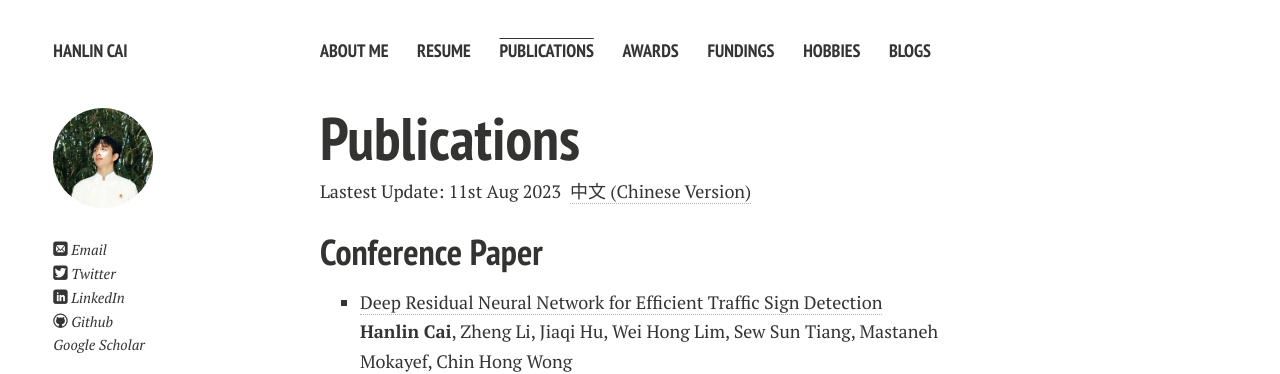
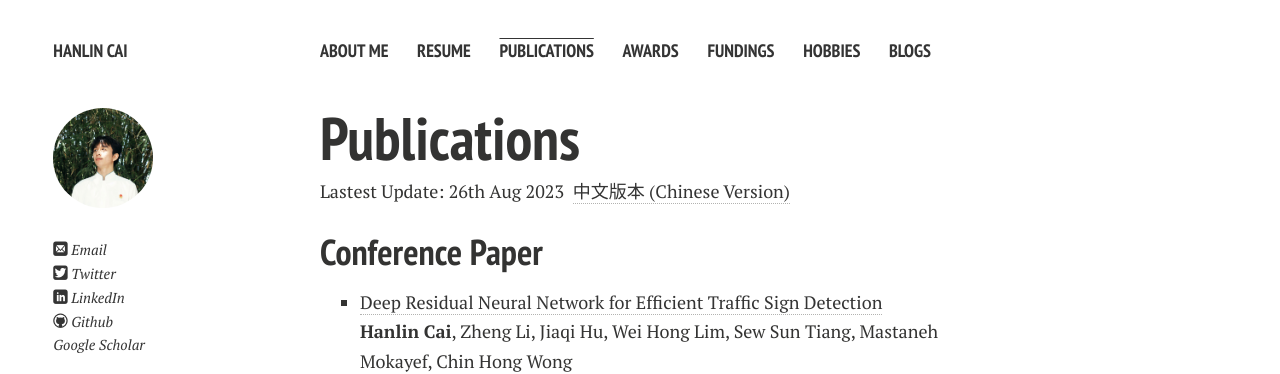
Before and after one commit to GuangLun2000/GuangLun2000.github.io, a Jekyll site: the page built from publications.md, in a window 1280 px wide. Shown: the top 374 px of the page. Built offline with Jekyll 4.4.1, drawn with Linux system fonts in a browser that asks for light colours; nearby versions of some CDN libraries; comment, search, counter and statistics services are not loaded; a style sheet for code colours, icons or effects is not loaded.

Commit message:
Update publications.md

```diff
--- a/publications.md
+++ b/publications.md
@@ -6,13 +6,13 @@
 
 # Publications
 
-Lastest Update: 11st Aug 2023&nbsp;  [中文 (Chinese Version)](https://caihanlin.com/file/publications-zh/)
+Lastest Update: 26th Aug 2023&nbsp;  [中文版本 (Chinese Version)](https://caihanlin.com/file/publications-zh/)
 
 ## Conference Paper
 
-- [Deep Residual Neural Network for Efficient Traffic Sign Detection](https://caihanlin.com/mypaper/202302ICAROB.pdf)<br>**Hanlin Cai**, Zheng Li, Jiaqi Hu, Wei Hong Lim, Sew Sun Tiang, Mastaneh Mokayef, Chin Hong Wong<br>28th International Conference on Artificial Life and Robotics<br>Beppu, Japan. February, 2023. [Slides](https://caihanlin.com/mypaper/slides/2023-ICAROB-Pre.pdf).<br>
+- [Deep Residual Neural Network for Efficient Traffic Sign Detection](https://www.researchgate.net/publication/369505759)<br>**Hanlin Cai**, Zheng Li, Jiaqi Hu, Wei Hong Lim, Sew Sun Tiang, Mastaneh Mokayef, Chin Hong Wong<br>28th International Conference on Artificial Life and Robotics<br>Beppu, Japan. February, 2023. [Slides](https://caihanlin.com/mypaper/slides/2023-ICAROB-Pre.pdf).<br>
 
-- [An IoT Garbage Monitoring System for Effective Garbage Management](https://caihanlin.com/mypaper/202208cenim.pdf)<br>**Hanlin Cai**, Jiaqi Hu, Zheng Li, Wei Hong Lim, Mastaneh Mokayef, Chin Hong Wong<br>4th International Conference on Computer Engineering, Network and Intelligent Multimedia<br>Surabaya, Indonesia. November, 2022.<br>
+- [An IoT Garbage Monitoring System for Effective Garbage Management](https://ieeexplore.ieee.org/abstract/document/10037387)<br>**Hanlin Cai**, Jiaqi Hu, Zheng Li, Wei Hong Lim, Mastaneh Mokayef, Chin Hong Wong<br>4th International Conference on Computer Engineering, Network and Intelligent Multimedia<br>Surabaya, Indonesia. November, 2022.<br>
 
 ## Working Manuscript
 
```
